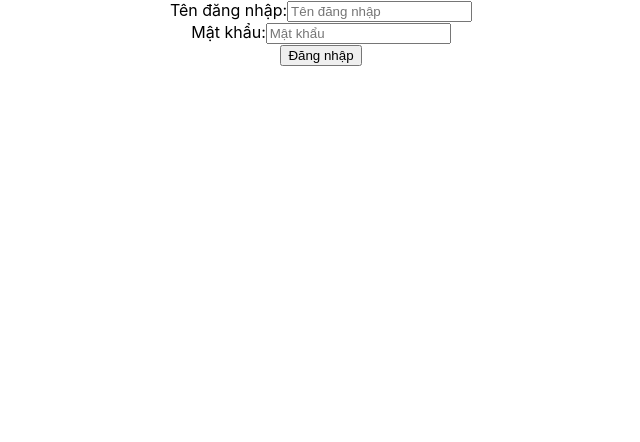
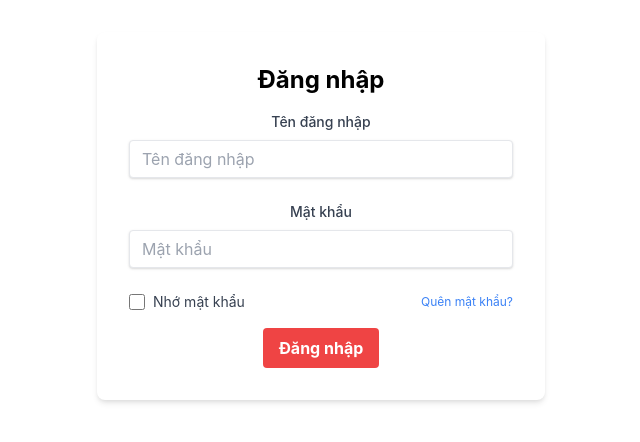
Before and after one commit to phanbao569/doan, a React (Create React App) app: page / in a window 1280 px wide. Shown: the top 442 px of the page, without its empty margins (319-959 px from the left). Built offline with nearby package versions, Linux system fonts and the light colour scheme.

Commit message:
update form login

```diff
--- a/package.json
+++ b/package.json
@@ -10,7 +10,8 @@
     "react": "^18.2.0",
     "react-dom": "^18.2.0",
     "react-router-dom": "^6.22.3",
-    "react-scripts": "5.0.1",
+    "react-scripts": "^5.0.1",
+    "tailwindcss": "^3.4.1",
     "web-vitals": "^2.1.4"
   },
   "scripts": {
--- a/public/index.html
+++ b/public/index.html
@@ -15,6 +15,7 @@
       user's mobile device or desktop. See https://developers.google.com/web/fundamentals/web-app-manifest/
     -->
     <link rel="manifest" href="%PUBLIC_URL%/manifest.json" />
+    <link href="https://cdn.jsdelivr.net/npm/tailwindcss@2.2.19/dist/tailwind.min.css" rel="stylesheet">
     <!--
       Notice the use of %PUBLIC_URL% in the tags above.
       It will be replaced with the URL of the `public` folder during the build.
--- /dev/null
+++ b/src/component/1.html
@@ -0,0 +1,36 @@
+<!DOCTYPE html>
+<html lang="vi">
+<head>
+  <meta charset="UTF-8">
+  <meta name="viewport" content="width=device-width, initial-scale=1.0">
+  <title>Đăng nhập</title>
+  <link href="https://unpkg.com/tailwindcss@^2/dist/tailwind.min.css" rel="stylesheet">
+</head>
+<body>
+  <div class="container mx-auto px-4 py-8">
+    <div class="flex justify-center items-center">
+      <div class="w-full max-w-md bg-white rounded-lg shadow-md p-8">
+        <h1 class="text-2xl font-bold text-center mb-4">Đăng nhập</h1>
+        <form action="#">
+          <div class="mb-6">
+            <label for="username" class="text-sm block mb-2 font-medium text-gray-700">Tên đăng nhập</label>
+            <input type="text" id="username" name="username" class="shadow appearance-none border rounded w-full py-2 px-3 text-gray-700 leading-tight focus:outline-none focus:ring-0 focus:ring-blue-500 focus:ring-opacity-50">
+          </div>
+          <div class="mb-6">
+            <label for="password" class="text-sm block mb-2 font-medium text-gray-700">Mật khẩu</label>
+            <input type="password" id="password" name="password" class="shadow appearance-none border rounded w-full py-2 px-3 text-gray-700 leading-tight focus:outline-none focus:ring-0 focus:ring-blue-500 focus:ring-opacity-50">
+          </div>
+          <div class="flex items-center justify-between mb-4">
+            <div class="flex items-center">
+              <input type="checkbox" id="remember" name="remember" class="w-4 h-4 text-blue-600 border-gray-300 rounded focus:ring-0 focus:ring-blue-500 focus:ring-opacity-50">
+              <label for="remember" class="text-sm ml-2 text-gray-700">Nhớ mật khẩu</label>
+            </div>
+            <a href="#" class="text-xs text-blue-500 hover:text-blue-700">Quên mật khẩu?</a>
+          </div>
+          <button type="submit" class="bg-blue-500 hover:bg-blue-700 text-white font-bold py-2 px-4 rounded focus:outline-none focus:ring-2 focus:ring-offset-2 focus:ring-blue-700">Đăng nhập</button>
+        </form>
+      </div>
+    </div>
+  </div>
+</body>
+</html>
--- a/src/component/Login.jsx
+++ b/src/component/Login.jsx
@@ -1,6 +1,7 @@
 import React, { useState } from 'react';
 import { useNavigate } from 'react-router-dom';
 import axios from 'axios';
+
 
 function Login() {
   const navigate = useNavigate(); // Sử dụng hook useNavigate để chuyển trang(có thể dùng routes,Link)
@@ -20,25 +21,25 @@ function Login() {
 
       // Kiểm tra nếu đăng nhập thành công trên phía máy chủ
       if (response.data) {
-        alert("đăng nhập thành công. chào mừng "+responseData.hoTen)
+        alert("đăng nhập thành công. chào mừng " + responseData.hoTen)
         // localStorage.setItem('loggedInUser', JSON.stringify(userData.username));
         localStorage.setItem('token', responseData.token)
         // console.log("token la :"+localStorage.getItem('token'))
         navigate("/test")
-        console.log("thông tin token"+responseData.token)
+        console.log("thông tin token" + responseData.token)
         // Thực hiện chuyển hướng đến trang chủ
         window.location.reload();
 
       } else {
         // Xử lý khi đăng nhập không thành công
-        console.error('Đăng nhập thất bại:'+ responseData.message);
-        alert('Đăng nhập thất bại ở trong try:'+ responseData.message)
+        console.error('Đăng nhập thất bại:' + responseData.message);
+        alert('Đăng nhập thất bại ở trong try:' + responseData.message)
         // Hiển thị thông báo cho người dùng rằng đăng nhập không thành công
 
       }
     } catch (error) {
-      console.error('Đăng nhập thất bại:', error);
-      alert('Đăng nhập thất bại: lỗi catch ');
+      console.error('Đăng nhập thất bại:', error.response.data);
+      alert('Đăng nhập thất bại:' + error.response.data);
       // Xử lý lỗi đăng nhập
     }
   };
@@ -56,23 +57,34 @@ function Login() {
 
 
   return (
-    <div>
+    <div className='h-atuo'  >
 
-      <form onSubmit={handleSubmit} className="">
-    <div className="mb-4">
-        <label htmlFor="username" className=" `">Tên đăng nhập:</label>
+      <div onSubmit={handleSubmit} className="container mx-auto px-4 py-8">
+        <div className="flex justify-center items-center">
+          <div className="w-full max-w-md bg-white rounded-lg shadow-md p-8">
+            <h1 className="text-2xl font-bold text-center mb-4">Đăng nhập</h1>
+            <form action="#">
+              <div className="mb-6">
+                <label htmlFor="username" className="text-sm block mb-2 font-medium text-gray-700">Tên đăng nhập</label>
+                <input type="text" id="cccd" placeholder="Tên đăng nhập" name="cccd" onChange={handleInputChange} className="shadow appearance-none border rounded w-full py-2 px-3 text-gray-700 leading-tight focus:outline-none focus:ring-0 focus:ring-blue-500 focus:ring-opacity-50" />
 
-        <input type="text" id="cccd"placeholder="Tên đăng nhập" name="cccd"  onChange={handleInputChange} className="" />
-    </div>
-    <div className="mb-6">
-        <label htmlFor="password" className="">Mật khẩu:</label>
-        <input type="password" id="password"placeholder="Mật khẩu" name="matKhau"  onChange={handleInputChange} className="" />
-    </div>
-    <div className="">
-        <button type="submit" className="">Đăng nhập</button>
-    </div>
-</form>
-
+              </div>
+              <div className="mb-6">
+                <label htmlFor="password" className="text-sm block mb-2 font-medium text-gray-700">Mật khẩu</label>
+                <input type="password" id="password" placeholder="Mật khẩu" name="matKhau" onChange={handleInputChange} className="shadow appearance-none border rounded w-full py-2 px-3 text-gray-700 leading-tight focus:outline-none focus:ring-0 focus:ring-blue-500 focus:ring-opacity-50" />
+              </div>
+              <div className="flex items-center justify-between mb-4">
+                <div className="flex items-center">
+                  <input type="checkbox" id="remember" name="remember" className="w-4 h-4 text-blue-600 border-gray-300 rounded focus:ring-0 focus:ring-blue-500 focus:ring-opacity-50" />
+                  <label htmlFor="remember" className="text-sm ml-2 text-gray-700">Nhớ mật khẩu</label>
+                </div>
+                <a href="#" className="text-xs text-blue-500 hover:text-blue-700">Quên mật khẩu?</a>
+              </div>
+              <button type="submit" className="bg-red-500 hover:bg-blue-700 text-white font-bold py-2 px-4 rounded focus:outline-none focus:ring-2 focus:ring-offset-2 focus:ring-blue-700">Đăng nhập</button>
+            </form>
+          </div>
+        </div>
+      </div>
     </div>
   );
 }
--- a/src/index.js
+++ b/src/index.js
@@ -10,7 +10,6 @@ root.render(
   <Router>
   <App />
   </Router>
-
 </React.StrictMode>
 );
 
```
Also changed, not shown: 1 other file (tests, documents, lock files or other folders).
